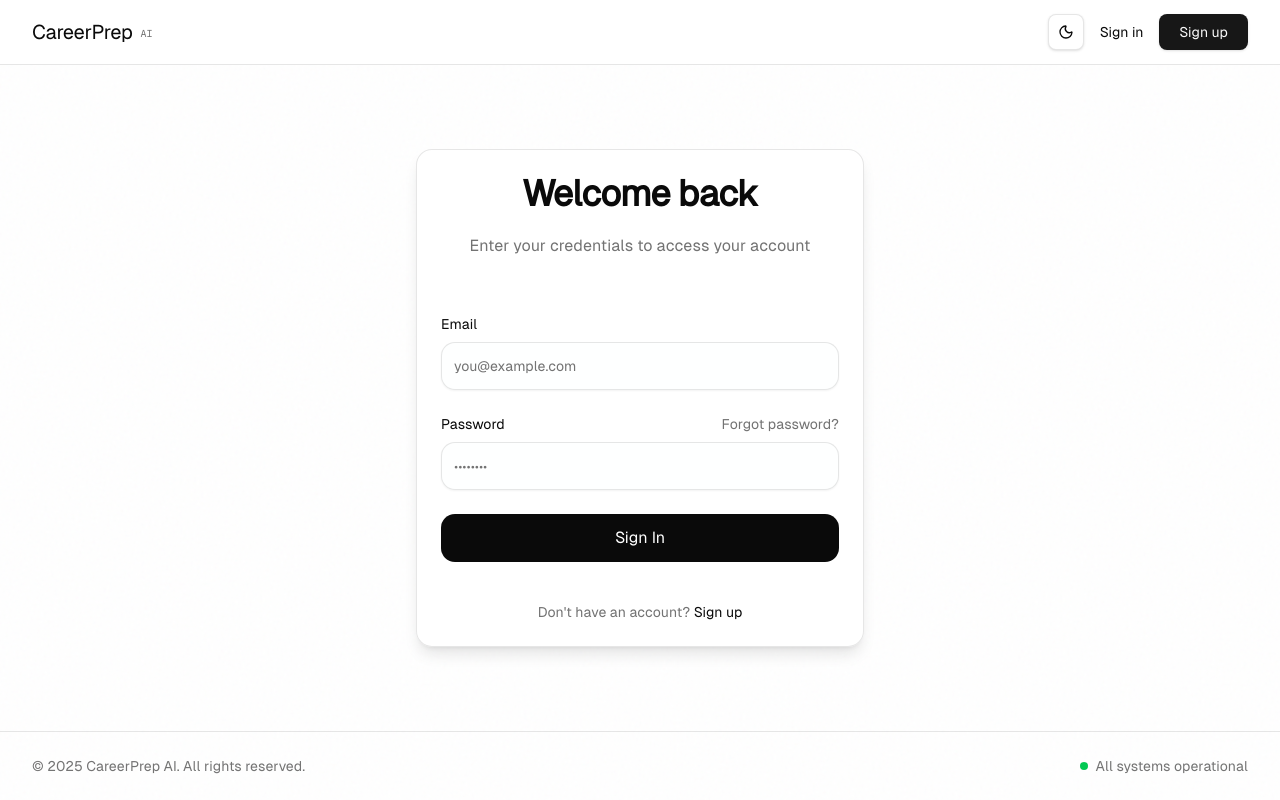
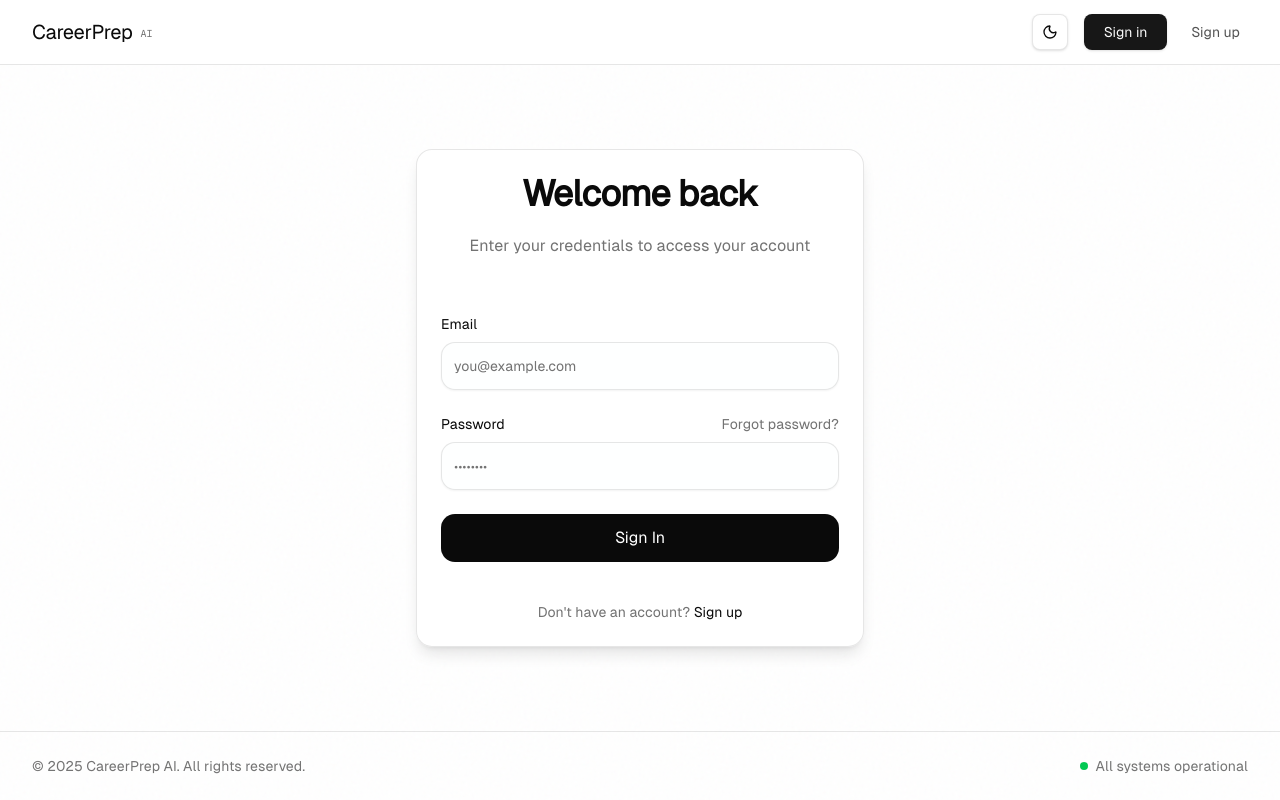
Before and after one commit to Samama251251/webdevhackathon, a React (Vite) app: page /signin in a window 1280 px wide. Built offline with nearby package versions, Linux system fonts and the light colour scheme; no server answers.

Commit message:
did a ui change

```diff
--- a/src/components/layout/Navbar.tsx
+++ b/src/components/layout/Navbar.tsx
@@ -88,17 +88,21 @@ export function Navbar() {
             <>
               <Link
                 to="/signin"
-                className={`text-sm transition-colors ${
+                className={
                   location.pathname === "/signin"
-                    ? "text-foreground font-medium"
-                    : "text-foreground/70 hover:text-foreground"
-                }`}
+                    ? "px-5 py-2 bg-primary text-primary-foreground rounded-md text-sm font-medium hover:bg-primary/90 transition-colors shadow-sm"
+                    : "text-sm text-foreground/70 hover:text-foreground transition-colors px-2"
+                }
               >
                 Sign in
               </Link>
               <Link
                 to="/signup"
-                className="px-5 py-2 bg-primary text-primary-foreground rounded-md text-sm font-medium hover:bg-primary/90 transition-colors shadow-sm"
+                className={
+                  location.pathname === "/signup"
+                    ? "px-5 py-2 bg-primary text-primary-foreground rounded-md text-sm font-medium hover:bg-primary/90 transition-colors shadow-sm"
+                    : "text-sm text-foreground/70 hover:text-foreground transition-colors px-2"
+                }
               >
                 Sign up
               </Link>
```
